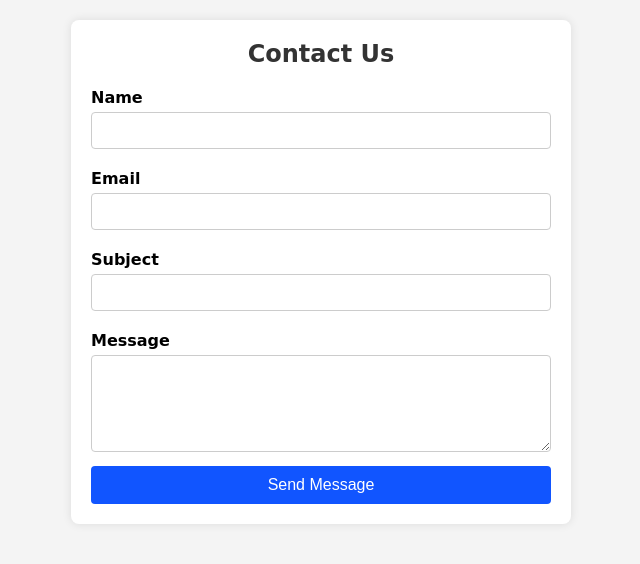
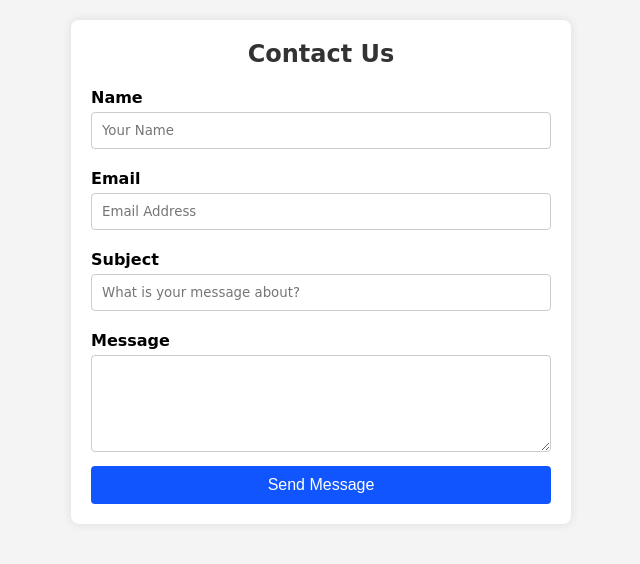
Before and after one commit to MrGiddy/taskify, a Flask app: page /contact in a window 1280 px wide. Shown: the part 50-614 px from the top of the page, without its empty margins (319-959 px from the left). Run offline with Flask 3, Linux system fonts and the light colour scheme.

Commit message:
(feat): Make the contact form submittable

```diff
--- a/frontend/templates/contact.html
+++ b/frontend/templates/contact.html
@@ -3,15 +3,16 @@
   <main class="contact-main">
     <section class="contact-form">
       <h2>Contact Us</h2>
-      <form action="#" method="post">
+      <form action="https://formsubmit.co/1c6ef5ced3f4cc20222fb4c1b099d525" method="post">
+
         <label for="name">Name</label>
-        <input type="text" id="name" name="name" required>
+        <input type="text" id="name" name="name" placeholder="Your Name" required>
 
         <label for="email">Email</label>
-        <input type="email" id="email" name="email" required>
+        <input type="email" id="email" name="email" placeholder="Email Address" required>
 
         <label for="subject">Subject</label>
-        <input type="text" id="subject" name="subject" required>
+        <input type="text" id="subject" name="subject" placeholder="What is your message about?" required>
 
         <label for="message">Message</label>
         <textarea id="message" name="message" rows="5" required></textarea>
```
